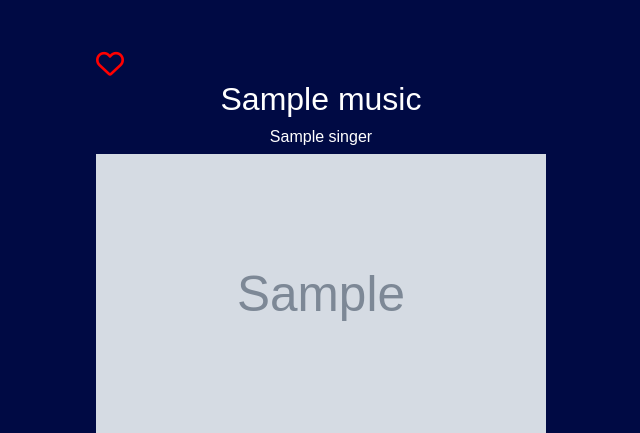
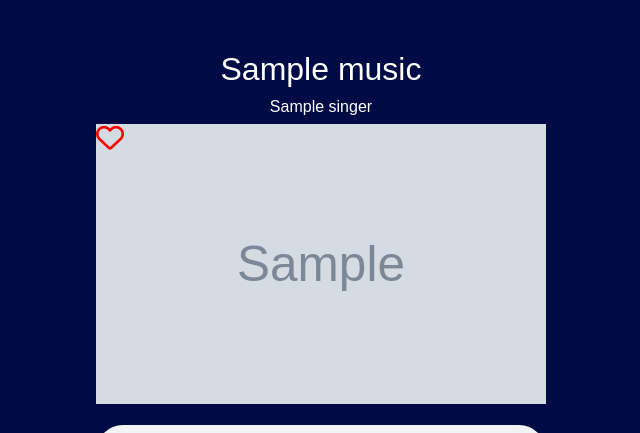
Before and after one commit to enismermer/Symfony-jukebox, a Symfony app: template templates/symfonybox/index.html.twig in a window 1280 px wide. Shown: the part 77-510 px from the top of the page, without its empty margins (319-959 px from the left). Run offline with Twig, Linux system fonts and the light colour scheme; the template is opened without the code that fills it: most values are stand-ins (such as "Sample title", 1, 10 or a date in 2020); grey boxes marked "Sample" are stand-in pictures; some libraries are stand-ins or nearby versions.

Commit message:
final back to the future

```diff
--- a/templates/symfonybox/index.html.twig
+++ b/templates/symfonybox/index.html.twig
@@ -198,26 +198,24 @@
     <!-- Slides -->
     {% for song in musics %}
     <div class="swiper-slide">
+        <h2>{{ song.title }}</h2>
+
+        <h6>{{ song.singer }}</h6>
         <div class="txt-red" style="color:red">
             {% if is_granted("ROLE_USER") %}
                 {% for favoris in song.favoris %}
                     {% if favoris.id == app.user.id %}
-                        <a href="{{path('retrait_favoris', {'id': song.id})}}"><i class="fas fa-heart" style="font-size:2em; color:red;"></i></a>
+                        <a href="{{path('retrait_favoris', {'id': song.id})}}"><i class="fas fa-heart" style="font-size:2em; color:red; position:absolute"></i></a>
                     {% else %}
-                        <a href="{{path('ajout_favoris', {'id': song.id})}}"><i class="far fa-heart" style="font-size:2em;"></i></a>
+                        <a href="{{path('ajout_favoris', {'id': song.id})}}"><i class="far fa-heart" style="font-size:2em; position:absolute"></i></a>
                     {% endif %}
                 {% else %}
-                    <a href="{{path('ajout_favoris', {'id': song.id})}}"><i class="far fa-heart" style="font-size:2em;"></i></a>
+                    <a href="{{path('ajout_favoris', {'id': song.id})}}"><i class="far fa-heart" style="font-size:2em; position:absolute"></i></a>
                 {% endfor %}
             {% else %}
-                <i class="far fa-heart" style="font-size:2em;"></i>
+                <i class="far fa-heart" style="font-size:2em; position:absolute"></i>
             {% endif %}
-
         </div>
-        <h2>{{ song.title }}</h2>
-
-        <h6>{{ song.singer }}</h6>
-
 
         <img src="{{ asset('uploads/'~ song.image ~'') }}" alt="" class="potl" />
         <br>
```
